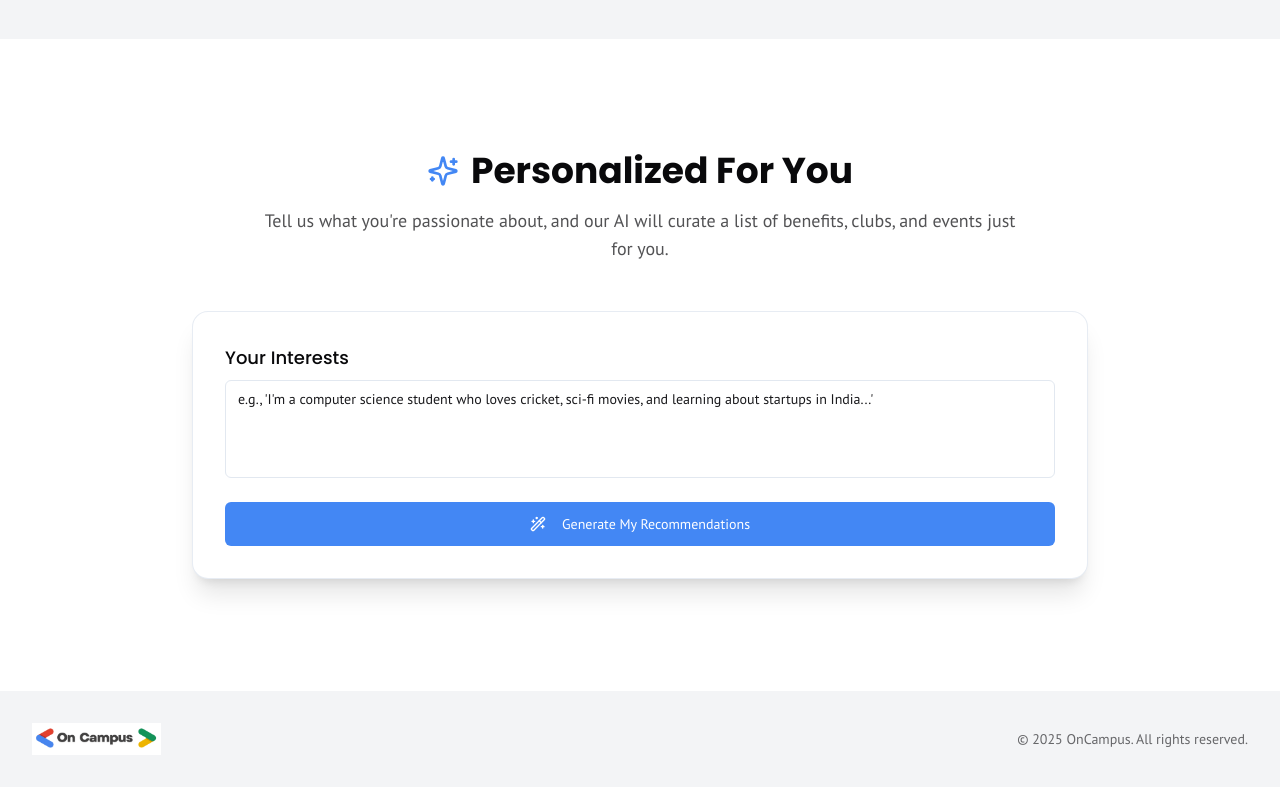
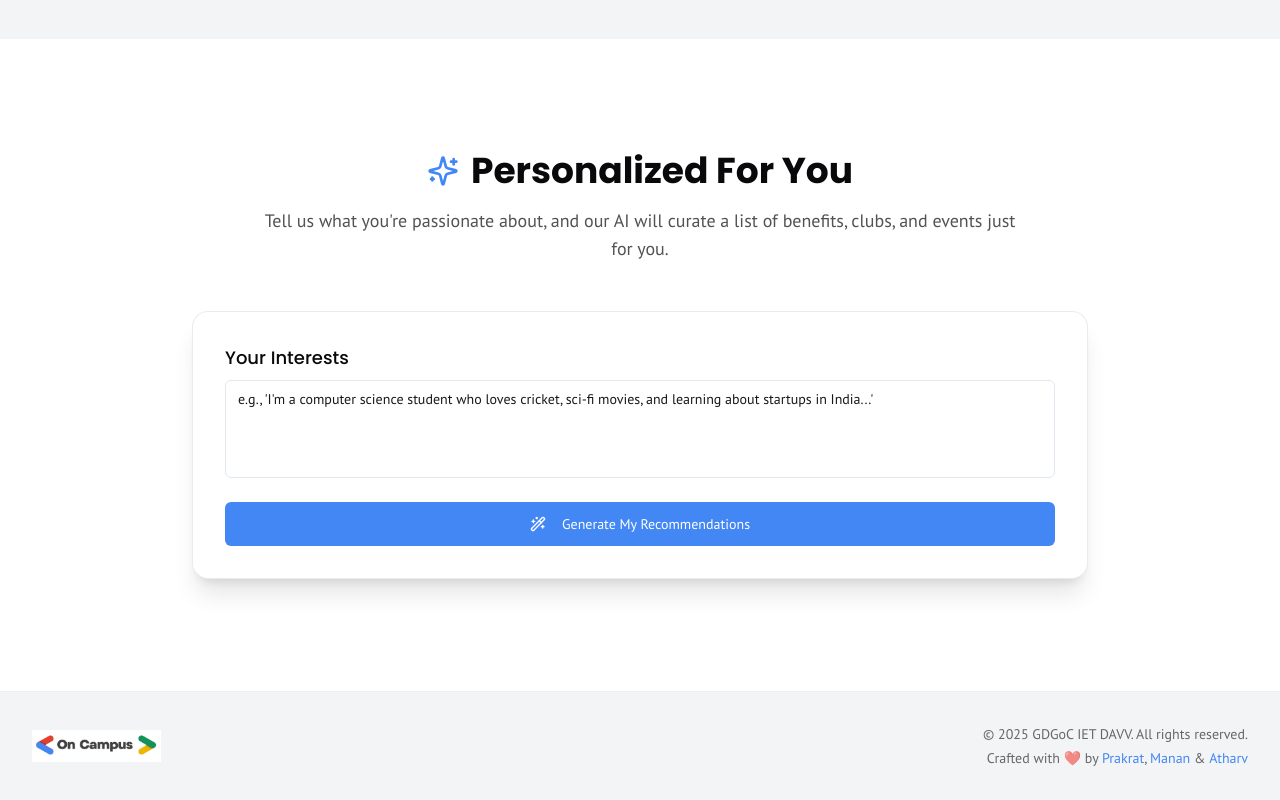
Before and after one commit to TCG-Editz/gdgOCproject, a Next.js app: page / in a window 1280 px wide. Shown: the part 1355-2155 px from the top of the page. Built offline with nearby package versions, Linux system fonts and the light colour scheme; what @genkit-ai/google-genai, genkit would draw is missing.

Commit message:
owner names

```diff
--- a/src/app/page.tsx
+++ b/src/app/page.tsx
@@ -137,18 +137,50 @@ export default function Home() {
 
       </main>
 
-      <footer className="bg-gray-100 dark:bg-gray-900">
+      <footer className="bg-gray-100 dark:bg-gray-900 border-t border-border/40">
   <div className="container mx-auto px-4 sm:px-6 lg:px-8 py-8">
-          <div className="flex flex-col md:flex-row justify-between items-center">
+    <div className="flex flex-col md:flex-row justify-between items-center gap-4">
+      {/* Left: Logo */}
       <div className="flex items-center gap-2">
         <Icons.logo />
       </div>
-            <p className="text-sm text-foreground/60 mt-4 md:mt-0">
-              © {new Date().getFullYear()} OnCampus. All rights reserved.
+
+      {/* Right: Text */}
+      <div className="text-center md:text-right">
+        <p className="text-sm text-foreground/60">
+          © {new Date().getFullYear()} GDGoC IET DAVV.  All rights reserved.
+        </p>
+        <p className="text-sm text-foreground/60 mt-1">
+          Crafted with ❤️ by{" "}
+          <Link
+            href="https://www.linkedin.com/in/prakrat-porwal-4688b3385?utm_source=share&utm_campaign=share_via&utm_content=profile&utm_medium=android_app"
+            target="_blank"
+            className="text-primary font-medium hover:underline transition-colors"
+          >
+            Prakrat
+          </Link>
+          {", "}
+          <Link
+            href="https://www.linkedin.com/in/manan-chimnani?utm_source=share&utm_campaign=share_via&utm_content=profile&utm_medium=android_app"
+            target="_blank"
+            className="text-primary font-medium hover:underline transition-colors"
+          >
+            Manan
+          </Link>
+          {" & "}
+          <Link
+            href="https://www.linkedin.com/in/atharv-porwal-354149381?utm_source=share&utm_campaign=share_via&utm_content=profile&utm_medium=android_app"
+            target="_blank"
+            className="text-primary font-medium hover:underline transition-colors"
+          >
+            Atharv
+          </Link>
         </p>
       </div>
     </div>
+  </div>
 </footer>
+
     </div>
   );
 }
```
Lines whose indentation alone changed are shown as unchanged.
